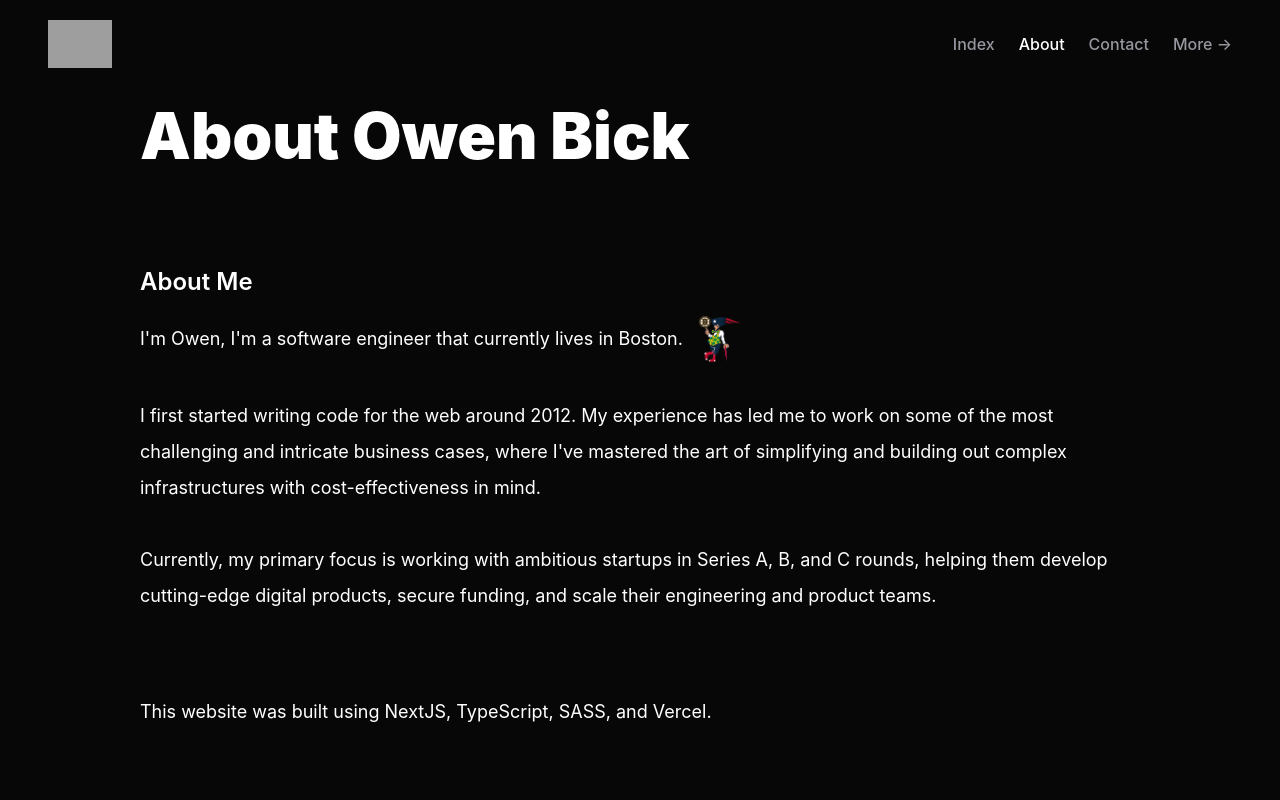
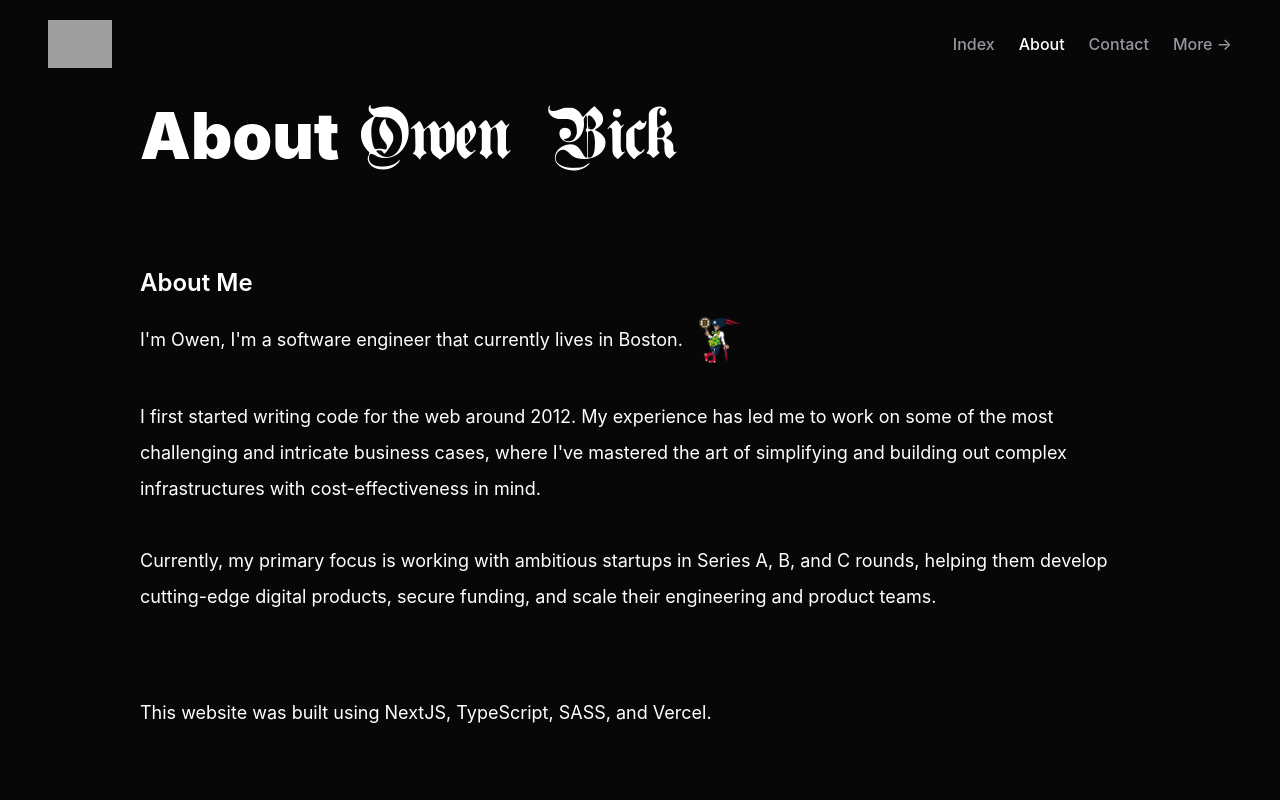
Before and after one commit to bick/website, a Next.js app: page /about in a window 1280 px wide. Shown: the top 800 px of the page. Built offline with nearby package versions, Linux system fonts and the light colour scheme; grey boxes are pictures that could not be loaded.

Commit message:
Add germanica

```diff
--- a/pages/about.tsx
+++ b/pages/about.tsx
@@ -18,7 +18,7 @@ export default function Home() {
       <Layout>
         <section className="hero about">
           <div className="container">
-            <h1>About Owen Bick</h1>
+            <h1>About <span className="owen">Owen Bick</span></h1>
           </div>
         </section>
         <section className="about">
--- a/styles/breakpoints/base.scss
+++ b/styles/breakpoints/base.scss
@@ -1,3 +1,8 @@
+@font-face {
+  font-family: "Germanica";
+  src: url('/public/fonts/Germanica.ttf');
+}
+
 body {
   font-family: -apple-system, BlinkMacSystemFont, "Segoe UI", Helvetica,
     Arial, sans-serif, "Apple Color Emoji", "Segoe UI Emoji";
@@ -503,3 +508,7 @@ h3 {
     background-position: 16px 100%;
   }
 }
+.owen {
+  font-family: Germanica;
+  font-weight: 500;
+}
```
Also changed, not shown: public/fonts/Germanica.ttf (added).
